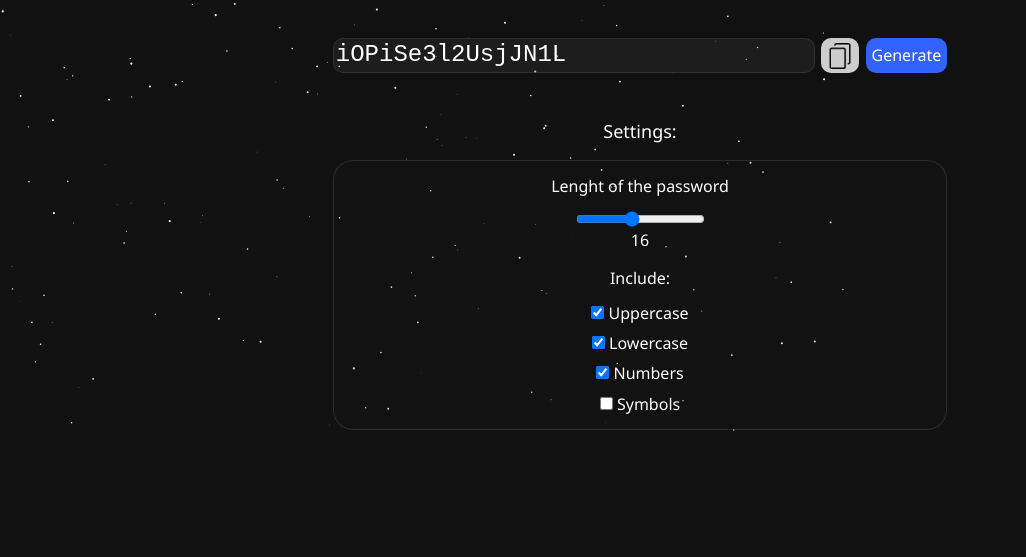
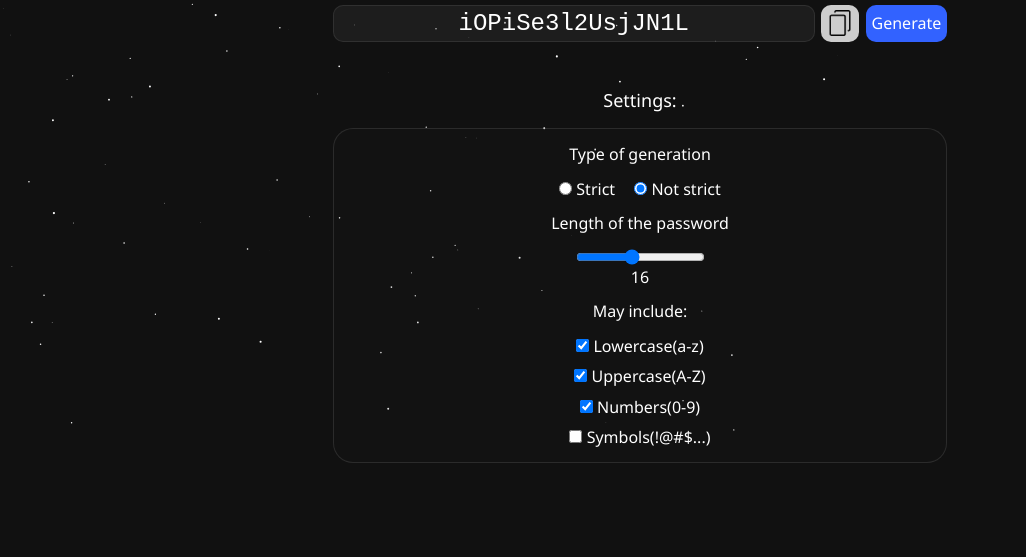
Before and after one commit to Niyaz228/YoPassGen, a plain HTML site: page index.html in a window 1280 px wide. Shown: the part 243-800 px from the top of the page, without its empty margins (0-1026 px from the left). Drawn offline with Linux system fonts and the light colour scheme.

Commit message:
Add files via upload

```diff
--- a/index.html
+++ b/index.html
@@ -11,8 +11,9 @@
 </head>
 
 <body>
+    <main>
+        <p class="version">v2.3</p>
 
-    <main>
         <div class="container">
 
             <div class="genwindow">
@@ -25,18 +26,18 @@
                     </a>
 
                     <p class="slogan">
-                        YoPassGen - minimalistic tool to make <strong style="color: rgb(3, 180, 3);">strong</strong> passwords.
+                        <span class="gradient-text2">YoPassGen</span> - minimalistic tool to make <strong style="color: rgb(3, 180, 3);">strong</strong> passwords.
                     </p>
                 </div>
 
                 <div class="generator">
-                    <textarea id="myTextarea" class="passw_area" cols="32" rows="1"></textarea>
+                    <textarea id="myTextarea" class="passw_area" cols="32" rows="1" readonly></textarea>
 
-                    <button class="copybtn" onclick="copy()">
+                    <button class="copybtn" id="copybtn">
                         <img class="copyicon" src="images/copy.png" alt="copy">
                     </button>
 
-                    <button class="genbutton" onclick="pasteNewPassword()">
+                    <button class="genbutton" id="genbtn">
                         Generate
                     </button>
                 </div>
@@ -49,28 +50,42 @@
                 <div class="settings" style="border: 1px solid rgba(128, 128, 128, 0.226); border-radius: 20px;">
 
                     <ul>
+                        <li class="set">
+
+                            <p>Type of generation</p>
+                            <input type="radio" name="gentype" id="gentype_s"><label style="margin-right: 15px;"> Strict </label>
+                            <input type="radio" name="gentype" id="gentype_ns" checked><label> Not strict </label>
+                            <script>
+                                gentype_s.onclick = function (){
+                                    document.getElementById("headofincsec").innerText = "Must include:";
+                                }
+                                gentype_ns.onclick = function (){
+                                    document.getElementById("headofincsec").innerText = "May include:";
+                                }
+                            </script>
+
+                        </li>
                         <li class="Length set">
-                            <p>Lenght of the password</p>
+                            <p>Length of the password</p>
 
                             <form onsubmit="return false" oninput="level.value = flevel.valueAsNumber">
                                 <input name="flevel" id="flying" type="range" min="4" max="32" value="16">
                                 <output for="flying" name="level" style="display: block;"> 16 </output>
                             </form>
-
                         </li>
-                        <p style="text-align:center; margin-top: 2.5vh; color: #fff;">Include:</p>
+                        <p id="headofincsec" style="text-align:center; color: #fff;">May include:</p>
 
                         <li class="set">
-                            <input id="upper" type="checkbox" checked> Uppercase
+                            <input id="lower" type="checkbox" checked> Lowercase(a-z)
                         </li>
                         <li class="set">
-                            <input id="lower" type="checkbox" checked> Lowercase
+                            <input id="upper" type="checkbox" checked> Uppercase(A-Z)
                         </li>
                         <li class="set">
-                             <input class="numbers" id="numbers" type="checkbox" checked> Numbers
+                             <input class="numbers" id="numbers" type="checkbox" checked> Numbers(0-9)
                         </li>
                         <li class="set">
-                            <input id="symbols" type="checkbox"> Symbols
+                            <input id="symbols" type="checkbox"> Symbols(!@#$...)
                         </li>
 
                     </ul>
--- a/scripts/gen.js
+++ b/scripts/gen.js
@@ -1,37 +1,5 @@
 "use strict";
-
-function generatePassword() {
-        var length = document.getElementById("flying").value,
-            charset = "",
-            password = "";
-
-        if(document.getElementById("upper").checked)
-            charset += "ABCDEFGHIJKLMNOPQRSTUVWXYZ";
-        if(document.getElementById("lower").checked)
-            charset += "abcdefghijklmnopqrstuvwxyz";
-        if(document.getElementById("numbers").checked)
-            charset += "0123456789";
-        if(document.getElementById("symbols").checked)
-            charset += "!@#$%^&*()-_=+[]{};:',.<>/?";
-
-        for (var i = 0, n = charset.length; i < length; ++i)
-            password += charset.charAt(Math.floor(Math.random() * n));
-
-        return password;
-}
-
-function pasteNewPassword() {
-    let result = generatePassword();
-
-    if(result != "") {
-        document.getElementById("error").style.display = "none";
-        document.getElementById('myTextarea').value = result;
-    }
-    else
-        document.getElementById("error").style.display = "block";
-}
-
-function copy() {
+copybtn.onclick = function copy() {
     var copyText = document.getElementById("myTextarea");
 
     copyText.select();
@@ -40,4 +8,84 @@ function copy() {
     document.getSelection().removeAllRanges();
 }
 
+//gen
+var upperset = "ABCDEFGHIJKLMNOPQRSTUVWXYZ",
+    lowerset = "abcdefghijklmnopqrstuvwxyz",
+    numbersset = "0123456789",
+    symbolsset = "!#$%^&*()-_=+[]{};:,<.>/?|" + "'" + '"',
+    length,
+    upper,
+    lower,
+    numbers,
+    symbols,
+    gentype_s;
+
+function generatePassword() {
+    length = document.getElementById("flying").value; //getting parameters
+    upper = document.getElementById("upper").checked;
+    lower = document.getElementById("lower").checked;
+    numbers = document.getElementById("numbers").checked;
+    symbols = document.getElementById("symbols").checked;
+    gentype_s = document.getElementById("gentype_s").checked;
+
+    var charset = "",
+        password = "";
+
+    if(upper)
+        charset += upperset; //creating charset
+    if(lower)
+        charset += lowerset;
+    if(numbers)
+        charset += numbersset;
+    if(symbols)
+        charset += symbolsset;
+
+    var n = charset.length; //check whether to show error
+    if(n == 0)
+        return false;
+
+    for (var i = 0; i < length; ++i)
+        password += charset.charAt(Math.floor(Math.random() * n));
+
+    return password;
+}
+function pasteNewPassword() {
+    var result = generatePassword();
+
+    if(!result) {
+        document.getElementById("error").style.visibility = "visible"; //showing error
+        return;
+    }
+
+    if(gentype_s) {
+        var breakpoint = false;
+        while(!breakpoint) {    //checking whether all parameters are fullfilled
+
+            var isupper = false,
+                islower = false,
+                isnums = false,
+                issymbols = false;
+
+            for (var i = 0; i < length; ++i) {
+                if(upper && upperset.includes(result.charAt(i))) isupper = true;
+                if(lower && lowerset.includes(result.charAt(i))) islower = true;
+                if(numbers && numbersset.includes(result.charAt(i))) isnums = true;
+                if(symbols && symbolsset.includes(result.charAt(i))) issymbols = true;
+            }
+
+            if(upper == isupper && lower == islower && numbers == isnums && symbols == issymbols)
+                breakpoint = true;
+            else
+                result = generatePassword();
+        }
+    }
+
+    document.getElementById("error").style.visibility = "hidden"; //giving out password(& hiding error?)
+    document.getElementById("myTextarea").value = result;
+}
+
+genbtn.onclick = function genbtnclicked() {
+    pasteNewPassword();
+}
+
 pasteNewPassword(); //when page loads
--- a/scripts/particle.js
+++ b/scripts/particle.js
@@ -2,29 +2,54 @@ function resize() {
     canvas.width = document.documentElement.clientWidth;
     canvas.height = document.documentElement.clientHeight;
 }
-
 resize();
 
 function randX() { return Math.floor(Math.random() * screen.width); }
 function randY() { return Math.floor(Math.random() * screen.height); }
 function randR() { return Math.random() + 0.1; }
+
 function getDist(x1, y1, x2, y2) { return Math.sqrt((x1 - x2) ** 2 + (y1 - y2) ** 2); }
 
-addEventListener('mousemove', function (e) { mx = e.clientX; my = e.clientY; newCamX = -mx / camCDivisor; newCamY = -my / camCDivisor; moved = true; });
+addEventListener('mousemove', function (e) {
+    mx = e.clientX;
+    my = e.clientY;
+    newCamX = -mx / camCDivisor; newCamY = -my / camCDivisor; moved = true;
+});
 
 var ctx = canvas.getContext('2d'), mx = null, my = null, r = 128, moved = false, particles = [], camSP = 5, camCDivisor = 16, camX = -canvas.width / 2 / camCDivisor, camY = -canvas.height / 2 / camCDivisor, newCamX = camX, newCamY = camY;
 
 class particle { constructor(x, y, r) { this.x = x; this.y = y; this.r = r; this.ang = Math.floor(Math.random() * 180) - 180; this.sp = 0.25; this.dist = r; } }
-//256
-for (let i = 0; i < 256; i++) { particles.push(new particle(randX(), randY(), randR())); }
+//def - 256
+for (let i = 0; i < 128; i++) { particles.push(new particle(randX(), randY(), randR())); }
 
 setInterval(() => {
-    var dx = newCamX - camX, dy = newCamY - camY, dist = Math.sqrt(dx * dx + dy * dy); if (dist > camSP) { camX += dx / dist * camSP; camY += dy / dist * camSP; camSP = dist / 10; }
-    var _break = false; for (let i = 0; i < particles.length; i++) {
-        let particle = particles[i], MX = mx - (camX + canvas.width / 2 / camCDivisor), MY = my - (camY + canvas.height / 2 / camCDivisor); particle.dist = getDist(MX, MY, particle.x, particle.y); var collide = checkBorderCollision(particle); if ((!collide) && moved && mx !== null && my !== null && particle.dist < r) {
-            particle.sp = (0.25 + (r - particle.dist) / r * 2); let dx = particle.x - MX, dy = particle.y - MY; if (particle.dist > particle.r) { particle.x += dx / particle.dist * particle.sp; particle.y += dy / particle.dist * particle.sp; particle.ang = -Math.atan2(particle.y - MY, particle.x - MX) + 0.5 * Math.PI; }
+    var dx = newCamX - camX, dy = newCamY - camY, dist = Math.sqrt(dx * dx + dy * dy);
+    if (dist > camSP) {
+        camX += dx / dist * camSP;
+        camY += dy / dist * camSP;
+        camSP = dist / 10;
+    }
+    var _break = false;
+    for (let i = 0; i < particles.length; i++) {
+        let particle = particles[i],
+            MX = mx - (camX + canvas.width / 2 / camCDivisor),
+            MY = my - (camY + canvas.height / 2 / camCDivisor);
+        particle.dist = getDist(MX, MY, particle.x, particle.y);
+        var collide = checkBorderCollision(particle);
+        if ((!collide) && moved && mx !== null && my !== null && particle.dist < r) {
+            particle.sp = (0.25 + (r - particle.dist) / r * 2);
+            let dx = particle.x - MX, dy = particle.y - MY;
+            if (particle.dist > particle.r) {
+                particle.x += dx / particle.dist * particle.sp; particle.y += dy / particle.dist * particle.sp;
+                particle.ang = -Math.atan2(particle.y - MY, particle.x - MX) + 0.5 * Math.PI;
+            }
             _break = true;
-        } else { particle.sp = 0.25; let dx = Math.sin(particle.ang), dy = Math.cos(particle.ang); particle.x += dx * particle.sp; particle.y += dy * particle.sp; }
+        }
+        else {
+            particle.sp = 0.25; let dx = Math.sin(particle.ang), dy = Math.cos(particle.ang);
+            particle.x += dx * particle.sp;
+            particle.y += dy * particle.sp;
+        }
     }
     if (!_break)
         moved = false;
@@ -32,14 +57,34 @@ setInterval(() => {
 
 function checkBorderCollision(particle) {
     var collide = false, _camX = (camX + canvas.width / 2 / camCDivisor), _camY = (camY + canvas.height / 2 / camCDivisor)
-    if (particle.y - particle.r < -_camY || particle.y + particle.r > canvas.height - _camY) { reflect_v(particle); collide = true; }
-    if (particle.x - particle.r < -_camX || particle.x + particle.r > canvas.width - _camX) { reflect_h(particle); collide = true; }
+    if (particle.y - particle.r < -_camY || particle.y + particle.r > canvas.height - _camY) {
+        reflect_v(particle); collide = true;
+    }
+    if (particle.x - particle.r < -_camX || particle.x + particle.r > canvas.width - _camX) {
+        reflect_h(particle); collide = true;
+    }
     return collide;
 }
 
-function reflect_h(particle) { var ang = -particle.ang, x = -Math.sin(ang) * Math.cos(180 / 180 * Math.PI) - Math.cos(ang) * Math.sin(180 / 180 * Math.PI), y = -Math.cos(ang) * Math.cos(180 / 180 * Math.PI) - Math.sin(ang) * Math.sin(180 / 180 * Math.PI); particle.ang = Math.atan2(y, x); }
-function reflect_v(particle) { var ang = -particle.ang, x = Math.cos(ang) * Math.cos(180 / 180 * Math.PI) - Math.sin(ang) * Math.sin(180 / 180 * Math.PI), y = Math.sin(ang) * Math.cos(180 / 180 * Math.PI) - Math.cos(ang) * Math.sin(180 / 180 * Math.PI); particle.ang = Math.atan2(y, x); }
+function reflect_h(particle) {
+    var ang = -particle.ang, x = -Math.sin(ang) * Math.cos(180 / 180 * Math.PI) - Math.cos(ang) * Math.sin(180 / 180 * Math.PI), y = -Math.cos(ang) * Math.cos(180 / 180 * Math.PI) - Math.sin(ang) * Math.sin(180 / 180 * Math.PI); particle.ang = Math.atan2(y, x);
+}
+function reflect_v(particle) {
+    var ang = -particle.ang,
+        x = Math.cos(ang) * Math.cos(180 / 180 * Math.PI) - Math.sin(ang) * Math.sin(180 / 180 * Math.PI),
+        y = Math.sin(ang) * Math.cos(180 / 180 * Math.PI) - Math.cos(ang) * Math.sin(180 / 180 * Math.PI);
+    particle.ang = Math.atan2(y, x);
+}
 
-function draw() { ctx.translate(camX + canvas.width / 2 / camCDivisor, camY + canvas.height / 2 / camCDivisor); ctx.fillStyle = "#fff"; for (let i = 0; i < particles.length; i++) { let particle = particles[i]; ctx.beginPath(); ctx.arc(particle.x, particle.y, particle.r, 0, Math.PI * 2); ctx.fill(); } }
+function draw() {
+    ctx.translate(camX + canvas.width / 2 / camCDivisor, camY + canvas.height / 2 / camCDivisor);
+    ctx.fillStyle = "white";
+    for (let i = 0; i < particles.length; i++) {
+        let particle = particles[i];
+        ctx.beginPath();
+        ctx.arc(particle.x, particle.y, particle.r, 0, Math.PI * 2);
+        ctx.fill();
+    }
+}
 function tick() { resize(); draw(); requestAnimationFrame(tick); }
 tick();
--- a/styles/style.css
+++ b/styles/style.css
@@ -19,6 +19,11 @@ main {
     height: 100vh;
     margin: auto;
     display: flex;
+}
+.version {
+    margin: 0;
+    position: absolute;
+    color: rgba(128, 128, 128, 0.418);
 }
 .container {
     margin: auto;
@@ -54,11 +59,14 @@ main {
     border-color: #74747438;
     color: white;
     font-family: 'Courier New', Courier, monospace;
+
+    line-height: 1.3;
+    text-align: center;
 }
 
 .error {
     position: absolute;
-    display: none;
+    visibility: hidden;
     color: red;
     font-size: small;
     padding-left: 30px;
@@ -104,6 +112,9 @@ ul:first-child {
     background-repeat: no-repeat;
     margin: 0 .5vw;
 }
+.copybtn:hover {
+    background-color: rgba(206, 206, 206, 0.904);
+}
 .copyicon {
     height: 30px;
     padding-top: 4px;
@@ -119,9 +130,15 @@ ul:first-child {
     z-index: -1;
 }
 
-
 .gradient-text {
     background: linear-gradient(45deg, rgb(40, 126, 255) 33%, rgb(91, 156, 255) 66%, rgb(0, 81, 255));
     -webkit-background-clip: text;
     -webkit-text-fill-color: transparent;
-  }
+}
+.gradient-text2 {
+    background: linear-gradient(180deg, rgb(255, 230, 6) 35%, rgb(19, 113, 255));
+    -webkit-background-clip: text;
+    -webkit-text-fill-color: transparent;
+}
+
+/* temp */
```
